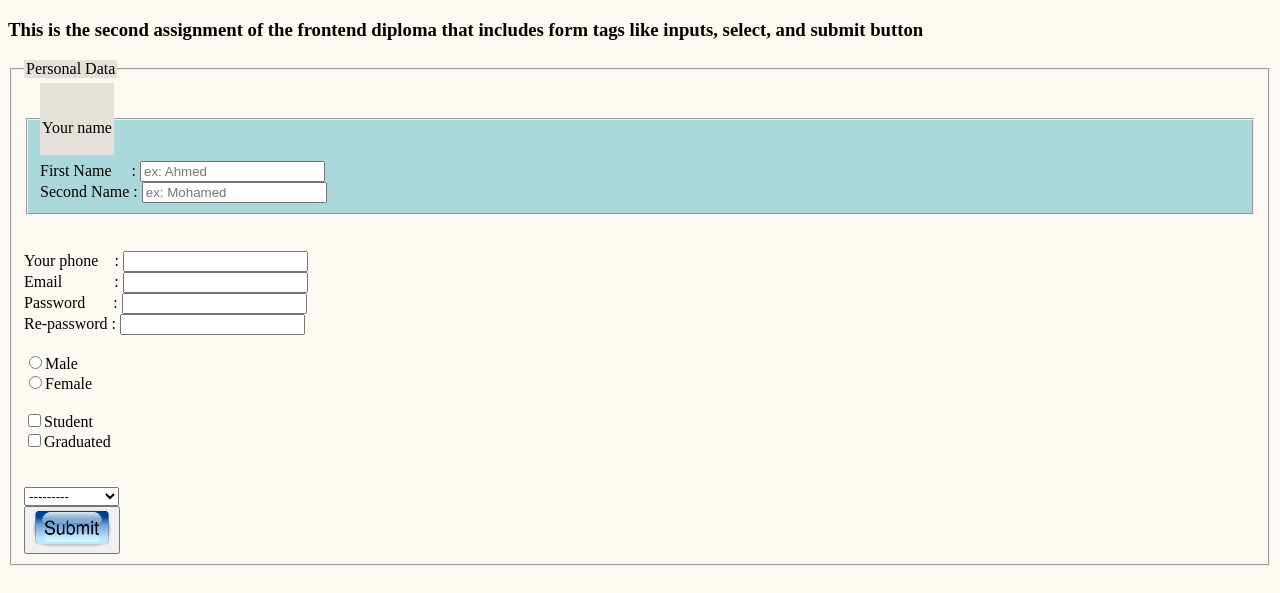
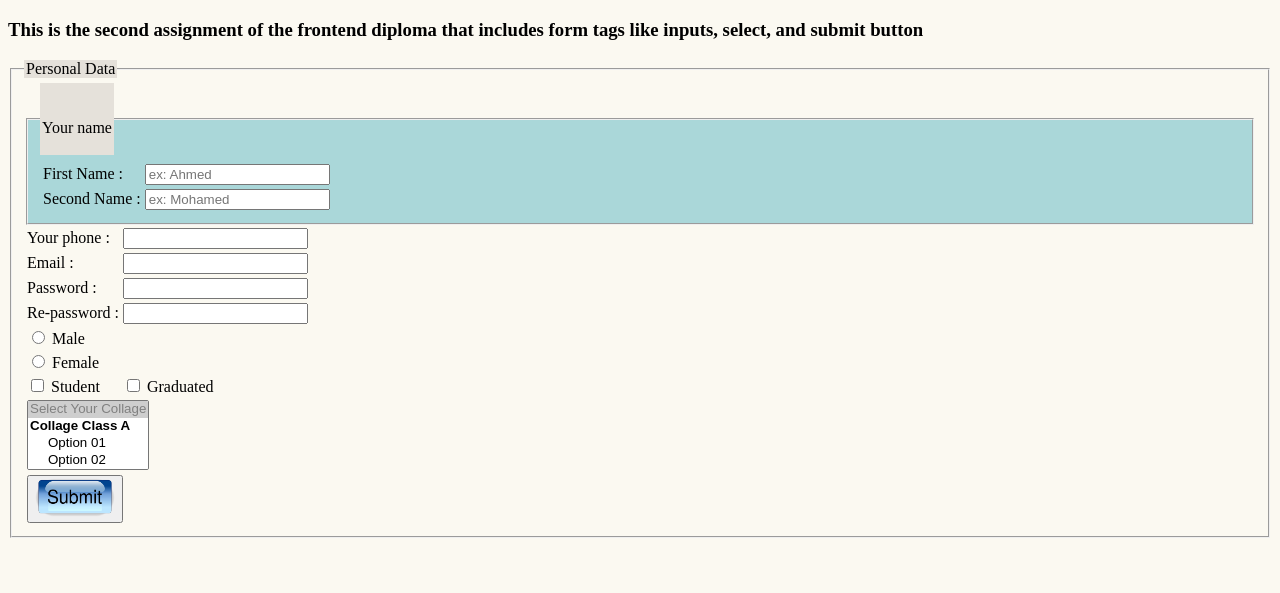
Before and after one commit to ameerabdulaziz/frontend-diploma, a plain HTML site: page assignment-02-HTML/index.html in a window 1280 px wide. Shown: the part 61-654 px from the top of the page. Drawn offline with Linux system fonts and the light colour scheme.

Commit message:
Enhance assignment 02 form inputs

```diff
--- a/assignment-02-HTML/index.html
+++ b/assignment-02-HTML/index.html
@@ -8,54 +8,71 @@
 
 <body bgcolor="#FBF9F1">
     <h1>Assignment 02 - HTML</h1>
-    <h3>This is the second assignment of the frontend diploma that includes form tags like inputs, select, and submit button</h3>
+    <h3>This is the second assignment of the frontend diploma that includes form tags like inputs, select, and submit
+        button</h3>
     <form method="get">
         <fieldset>
             <legend style="background-color: #E5E1DA;">Personal Data</legend>
             <fieldset style="background-color: #AAD7D9;">
                 <legend style="background-color: #E5E1DA;"><br><br>Your name<br><br></legend>
-                <div>
-                    <label for="first_name">First Name &nbsp;&nbsp;&nbsp;&nbsp;:</label>
-                    <input type="text" id="first_name" name="first_name" placeholder="ex: Ahmed">
-                </div>
-                <div>
-                    <label for="second_name">Second Name :</label>
-                    <input type="text" id="second_name" name="second_name" placeholder="ex: Mohamed">
-                </div>
+                <table>
+                    <tbody>
+                        <tr>
+                            <td><label for="first_name">First Name :</label></td>
+                            <td><input type="text" id="first_name" name="first_name" placeholder="ex: Ahmed"></td>
+                        </tr>
+                        <tr>
+                            <td><label for="second_name">Second Name :</label></td>
+                            <td><input type="text" id="second_name" name="second_name" placeholder="ex: Mohamed"></td>
+                        </tr>
+                    </tbody>
+                </table>
             </fieldset>
-            <br><br>
-            <div>
-                <label for="phone">Your phone &nbsp;&nbsp;&nbsp;:</label>
-                <input type="tel" id="phone" name="phone">
-            </div>
-            <div>
-                <label for="email">Email &nbsp;&nbsp;&nbsp;&nbsp;&nbsp;&nbsp;&nbsp;&nbsp;&nbsp;&nbsp;&nbsp;&nbsp;:</label>
-                <input type="email" id="email" name="email">
-            </div>
-            <div>
-                <label for="password">Password &nbsp;&nbsp;&nbsp;&nbsp;&nbsp;&nbsp;:</label>
-                <input type="password" id="password" name="password">
-            </div>
-            <div>
-                <label for="re_password">Re-password :</label>
-                <input type="password" id="re_password" name="re_password">
-            </div>
-            <br>
-            <div>
-                <input type="radio" id="male" name="gender" value="Male"><label for="male">Male</label>
-                <br>
-                <input type="radio" id="female" name="gender" value="Female"><label for="female">Female</label>
-            </div>
-            <br>
-            <div>
-                <input type="checkbox" name="study_status" id="student" value="student"><label for="student">Student</label>
-                <br>
-                <input type="checkbox" name="study_status" id="graduated" value="graduated"><label for="graduated">Graduated</label>
-            </div>
-            <br><br>
-            <div>
-                <select name="collage" id="collage">
-                    <option value="">---------</option>
+            <table>
+                <tbody>
+                    <tr>
+                        <td><label for="phone">Your phone :</label></td>
+                        <td><input type="tel" id="phone" name="phone"></td>
+                    </tr>
+                    <tr>
+                        <td><label for="email">Email :</label></td>
+                        <td><input type="email" id="email" name="email"></td>
+                    </tr>
+                    <tr>
+                        <td><label for="password">Password :</label></td>
+                        <td><input type="password" id="password" name="password"></td>
+                    </tr>
+                    <tr>
+                        <td><label for="re_password">Re-password :</label></td>
+                        <td><input type="password" id="re_password" name="re_password"></td>
+                    </tr>
+                    <tr>
+                        <td colspan="2">
+                            <input type="radio" id="male" name="gender" value="Male">
+                            <label for="male">Male</label>
+                        </td>
+                    </tr>
+                    <tr>
+                        <td colspan="2">
+                            <input type="radio" id="female" name="gender" value="Female">
+                            <label for="female">Female</label>
+                        </td>
+                    </tr>
+
+                    <tr>
+                        <td>
+                            <input type="checkbox" name="study_status" id="student" value="student">
+                            <label for="student">Student</label>
+                        </td>
+                        <td>
+                            <input type="checkbox" name="study_status" id="graduated" value="graduated">
+                            <label for="graduated">Graduated</label>
+                        </td>
+                    </tr>
+                    <tr>
+                        <td colspan="2">
+                            <select name="collage" id="collage" multiple>
+                                <option value="" disabled selected>Select Your Collage</option>
                                 <optgroup label="Collage Class A">
                                     <option value="option_a1">Option 01</option>
                                     <option value="option_a2">Option 02</option>
@@ -72,8 +89,17 @@
                                     <option value="option_c3">Option 03</option>
                                 </optgroup>
                             </select>
-            </div>
-            <button type="submit"><img src="imgs/submit-button.png" alt="Submit Button" width="80"></button>
+                        </td>
+                    </tr>
+                    <tr>
+                        <td colspan="2">
+                            <button type="submit">
+                                <img src="imgs/submit-button.png" alt="Submit Button" width="80">
+                            </button>
+                        </td>
+                    </tr>
+                </tbody>
+            </table>
         </fieldset>
     </form>
 </body>
```
Lines whose indentation alone changed are shown as unchanged.
